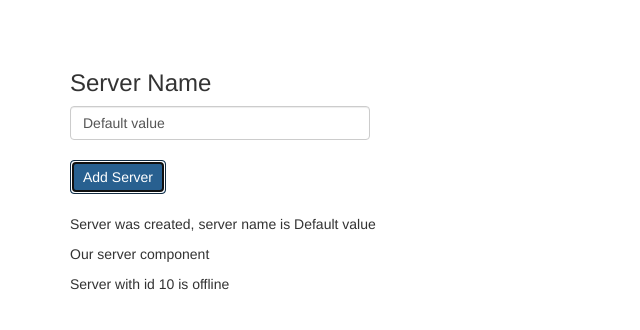
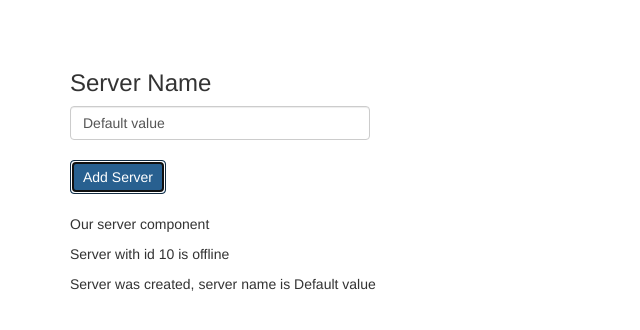
Before and after one commit to jansson-daniel/Angular-dream-app, an Angular app: page / in a window 1280 px wide. Both pictures are taken after a click on the button "Add Server". Shown: the top 330 px of the page, without its empty margins (0-640 px from the left). Built offline with nearby package versions, Linux system fonts and the light colour scheme.

Commit message:
if directive

```diff
--- a/src/app/servers/servers.component.html
+++ b/src/app/servers/servers.component.html
@@ -14,7 +14,10 @@
     Add Server
 </button>
 
+<app-server></app-server>
+
 <!--label>{{ serverName }}</label-->
-<p>{{ serverCreationStatus }}</p>
-
-<app-server></app-server>
+<!--p>{{ serverCreationStatus }}</p-->
+<p *ngIf="serverCreated">Server was created, server name is {{ serverName }}</p>
+<!--p *ngIf="serverCreated; else noServer">Server was created, server name is {{ serverName }}</p-->
+<!--ng-template #noServer><p>No server created</p></ng-template-->
--- a/src/app/servers/servers.component.ts
+++ b/src/app/servers/servers.component.ts
@@ -9,6 +9,7 @@ import { Component, OnInit } from '@angular/core';
 })
 export class ServersComponent implements OnInit {
   allowNewServer = true;
+  serverCreated = false;
   serverCreationStatus = 'No server was created';
   serverName = 'Default value';
 
@@ -22,6 +23,7 @@ export class ServersComponent implements OnInit {
   }
 
   onCreateServer (event: Event) {
+    this.serverCreated = true;
     this.serverCreationStatus = `Server was created, server name is ${this.serverName}`;
   }
 
```
Also changed, not shown: package.json (+12 -12 lines).
